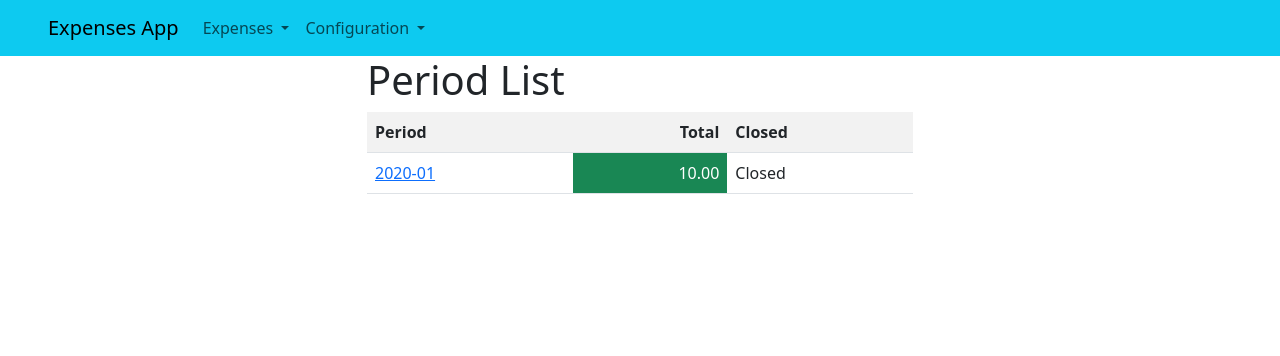
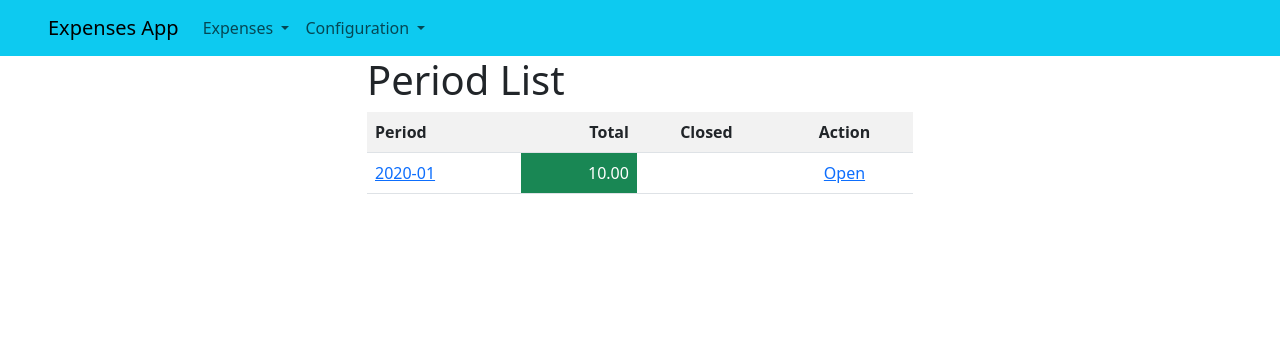
Before and after one commit to senquevila/expenses_site, a Django app: page /periods/ in a window 1280 px wide. Shown: the top 356 px of the page. Run offline with Django 4.2, Linux system fonts and the light colour scheme; tables that the repository leaves empty hold one stand-in row (values such as "Sample post").

Commit message:
open periods

```diff
--- a/expenses/templates/periods/list.html
+++ b/expenses/templates/periods/list.html
@@ -12,7 +12,8 @@ Expense List
         <tr>
             <th>Period</th>
             <th class="text-end">Total</th>
-            <th>Closed</th>
+            <th class="text-center">Closed</th>
+            <th class="text-center">Action</th>
         </tr>
         {% for period in periods %}
         <tr>
@@ -22,13 +23,17 @@ Expense List
                 </a>
             </td>
             <td class="text-end {% if period.total >= 0 %}text-bg-success{% else %}text-bg-danger{% endif %}" scope="col">{{ period.total|intcomma }}</td>
-            <td>
-                {% if not period.closed %}
-                <a href="{% url 'period-close' pk=period.pk %}">{{ period.closed|yesno:"Closed, Open" }}</a>
-                {% else %}
-                {{ period.closed|yesno:"Closed, Open" }}
-                {% endif %}
+            {% if period.closed %}
+            <td class="bi bi-door-closed-fill text-center"></td>
+            <td class="text-center">
+                <a href="{% url 'period-open' pk=period.pk %}">Open</a>
             </td>
+            {% else %}
+            <td class="bi bi-door-open text-center"></td>
+            <td class="text-center">
+                <a href="{% url 'period-close' pk=period.pk %}">Close</a>
+            </td>
+            {% endif %}
         </tr>
         {% endfor %}
     </table>
--- a/expenses/urls.py
+++ b/expenses/urls.py
@@ -16,6 +16,11 @@ urlpatterns = [
         "period_close/<int:pk>/",
         views.PeriodCloseView.as_view(),
         name="period-close",
+    ),
+    path(
+        "period_open/<int:pk>",
+        views.PeriodOpenView.as_view(),
+        name="period-open",
     ),
     path(
         "expenses/<int:period>/<int:account>",
--- a/expenses/views/periods.py
+++ b/expenses/views/periods.py
@@ -30,3 +30,14 @@ class PeriodCloseView(APIView):
     def _get_total(self, period: Period) -> float:
         expenses = Expense.objects.filter(period=period)
         return sum(expense.local_amount for expense in expenses)
+
+class PeriodOpenView(APIView):
+    def get(self, request, pk:int=None):
+        try:
+            period = Period.objects.get(pk=pk, closed=True)
+            period.closed = False
+            period.total = 0
+            period.save()
+        except Period.DoesNotExist:
+            messages.error(request=request, message="Period is already open or not exists")
+        return redirect("period-list")
```
